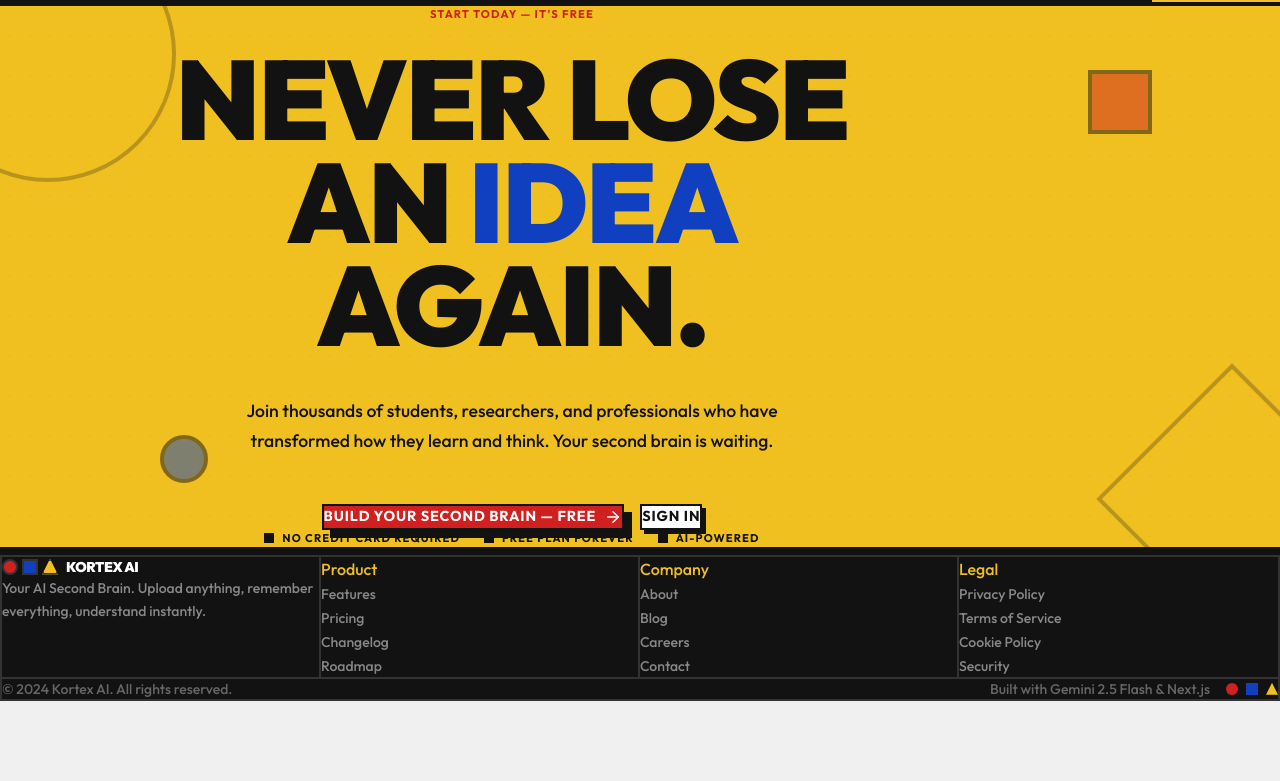
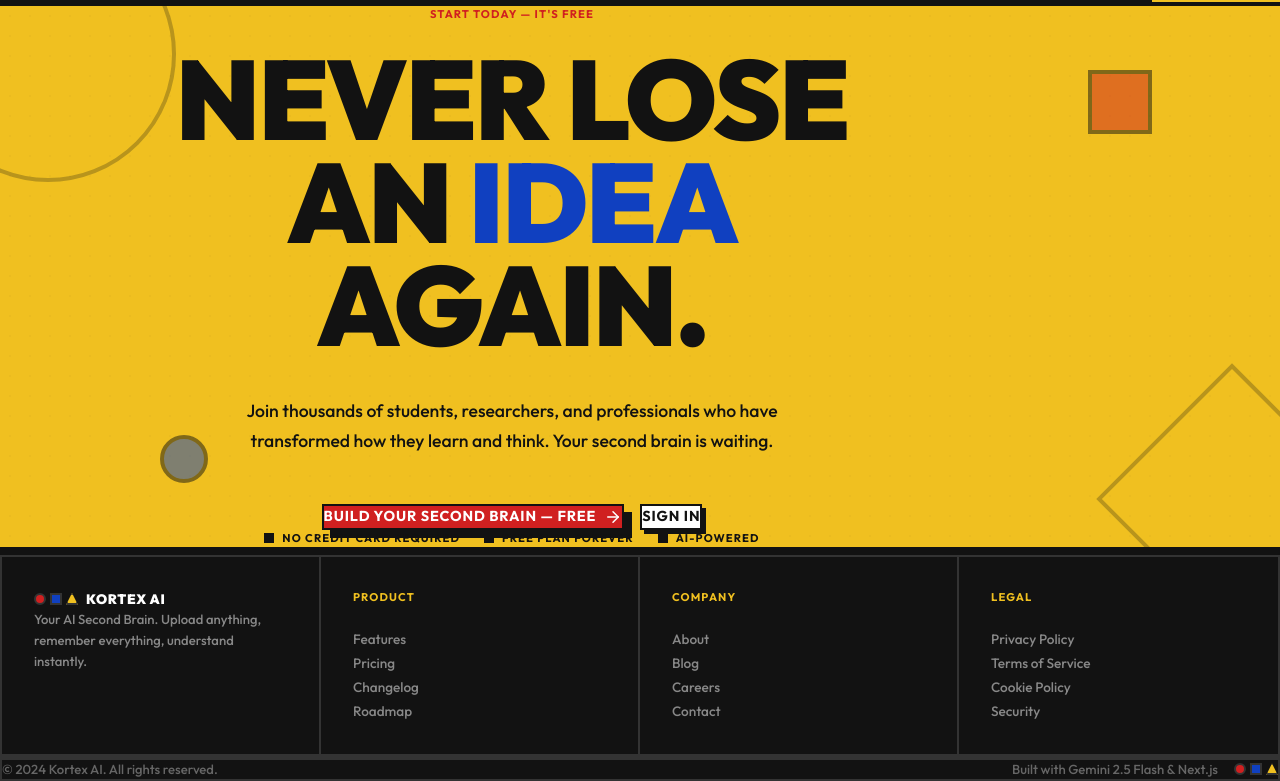
Before and after one commit to COZYkrish/KORTEX-AI-Personal-Knowledge-Assistant-AI-Second-Brain, a Next.js app: page / in a window 1280 px wide. Shown: the part 4471-5252 px from the top of the page. Before the commit the page ends 5172 px from the top, so only its background shows below. Built offline with nearby package versions, Linux system fonts and the light colour scheme; no server answers.

Commit message:
fixing the auth pages and dashboard components with the same inline-style approach

```diff
--- a/app/(auth)/sign-in/[[...sign-in]]/page.tsx
+++ b/app/(auth)/sign-in/[[...sign-in]]/page.tsx
@@ -1,44 +1,47 @@
 import { SignIn } from "@clerk/nextjs";
+import { B } from "@/lib/bauhaus";
 
 export default function SignInPage() {
   return (
-    <div className="min-h-screen w-full flex items-center justify-center bg-[#F0F0F0] relative overflow-hidden bg-dot-grid">
-      {/* Decorative geometric shapes */}
-      <div className="absolute top-8 left-8 w-32 h-32 bg-[#D02020] border-4 border-[#121212] opacity-30" />
-      <div className="absolute bottom-8 right-8 w-24 h-24 rounded-full bg-[#1040C0] border-4 border-[#121212] opacity-30" />
+    <div
+      className="min-h-screen w-full flex items-center justify-center relative overflow-hidden bg-dot-grid"
+      style={{ background: B.CANVAS }}
+    >
+      {/* Geometric decorations */}
+      <div style={{ position: "absolute", top: 32, left: 32, width: 120, height: 120, background: B.RED,    border: B.border4, opacity: 0.25 }} />
+      <div style={{ position: "absolute", bottom: 32, right: 32, width: 96, height: 96, borderRadius: "50%", background: B.BLUE, border: B.border4, opacity: 0.25 }} />
+      <div style={{ position: "absolute", top: "33%", right: 64, width: 72, height: 72, background: B.YELLOW, border: B.border4, opacity: 0.35, transform: "rotate(45deg)" }} />
+
+      {/* Card */}
       <div
-        className="absolute top-1/3 right-16 w-20 h-20 bg-[#F0C020] border-4 border-[#121212] opacity-40"
-        style={{ transform: "rotate(45deg)" }}
-      />
-
-      {/* Main Card */}
-      <div className="relative z-10 w-full max-w-md bg-white border-4 border-[#121212] shadow-hard-lg mx-4">
-        {/* Card Header — Color blocked */}
-        <div className="bg-[#1040C0] border-b-4 border-[#121212] p-8">
+        className="relative z-10 w-full mx-4"
+        style={{ maxWidth: 440, background: "white", border: B.border4, boxShadow: "8px 8px 0px 0px #121212" }}
+      >
+        {/* Blue header */}
+        <div style={{ background: B.BLUE, borderBottom: B.border4, padding: "2rem" }}>
           {/* Logo */}
           <div className="flex items-center gap-2 mb-6">
             <div className="flex items-center gap-1">
-              <div className="w-4 h-4 rounded-full bg-[#D02020] border-2 border-white" />
-              <div className="w-4 h-4 bg-white border-2 border-white" />
-              <div
-                className="w-4 h-4 bg-[#F0C020] border-2 border-white"
-                style={{ clipPath: "polygon(50% 0%, 0% 100%, 100% 100%)" }}
-              />
+              <div style={{ width: 12, height: 12, borderRadius: "50%", background: B.RED,    border: "2px solid white" }} />
+              <div style={{ width: 12, height: 12,                       background: "white",  border: "2px solid white" }} />
+              <div style={{ width: 12, height: 12,                       background: B.YELLOW, border: "2px solid white", clipPath: "polygon(50% 0%, 0% 100%, 100% 100%)" }} />
             </div>
-            <span className="font-black uppercase text-white text-sm tracking-tight">Kortex AI</span>
+            <span style={{ fontFamily: "'Outfit', system-ui, sans-serif", fontWeight: 900, textTransform: "uppercase" as const, color: "white", fontSize: "0.85rem", letterSpacing: "0.05em" }}>
+              Kortex AI
+            </span>
           </div>
-          <h1 className="font-display text-4xl text-white" style={{ lineHeight: "0.92" }}>
+          <h1 style={{ fontFamily: "'Outfit', system-ui, sans-serif", fontWeight: 900, textTransform: "uppercase" as const, fontSize: "2.8rem", color: "white", lineHeight: 0.92, letterSpacing: "-0.02em" }}>
             Welcome
             <br />
             Back.
           </h1>
-          <p className="text-white opacity-70 mt-3 font-medium text-sm">
+          <p style={{ fontFamily: "'Outfit', system-ui, sans-serif", fontWeight: 500, fontSize: "0.9rem", color: "rgba(255,255,255,0.75)", marginTop: 12 }}>
             Sign in to access your second brain
           </p>
         </div>
 
-        {/* Clerk Form */}
-        <div className="p-8">
+        {/* Clerk form */}
+        <div style={{ padding: "2rem" }}>
           <SignIn
             fallbackRedirectUrl="/dashboard"
             signUpUrl="/sign-up"
@@ -49,20 +52,15 @@
                 headerTitle: "hidden",
                 headerSubtitle: "hidden",
                 logoBox: "hidden",
-                socialButtonsBlockButton: "bg-[#F0F0F0] text-[#121212] hover:bg-[#e0e0e0] border-2 border-[#121212] transition-colors duration-200 rounded-none font-bold uppercase tracking-wider text-sm shadow-[2px_2px_0px_0px_#121212] active:translate-x-[2px] active:translate-y-[2px] active:shadow-none",
-                socialButtonsBlockButtonText: "font-bold uppercase tracking-wider text-[#121212]",
+                socialButtonsBlockButton: `bg-[#F0F0F0] text-[#121212] hover:bg-[#e0e0e0] border-2 border-[#121212] rounded-none font-bold uppercase tracking-wider text-xs`,
+                socialButtonsBlockButtonText: "font-bold uppercase tracking-wider",
                 dividerLine: "bg-[#e0e0e0]",
                 dividerText: "text-[#888] font-bold uppercase tracking-wider text-xs",
                 formFieldLabel: "text-[#121212] font-bold uppercase tracking-wider text-xs",
-                formFieldInput: "bg-[#F0F0F0] border-2 border-[#121212] text-[#121212] focus:border-[#1040C0] rounded-none font-medium",
-                formButtonPrimary: "bg-[#D02020] text-white hover:bg-[#b01a1a] border-2 border-[#121212] rounded-none font-black uppercase tracking-wider text-sm shadow-[4px_4px_0px_0px_#121212] active:translate-x-[2px] active:translate-y-[2px] active:shadow-none transition-all duration-150",
-                footerActionText: "text-[#888] font-medium",
-                footerActionLink: "text-[#1040C0] hover:text-[#D02020] font-black uppercase tracking-wider transition-colors",
-                identityPreviewText: "text-[#121212] font-bold",
-                identityPreviewEditButton: "text-[#1040C0] font-bold",
-                formFieldWarningText: "text-[#D02020] font-bold",
-                formFieldErrorText: "text-[#D02020] font-bold",
-                alertText: "text-[#121212] font-medium",
+                formFieldInput: "bg-[#F0F0F0] border-2 border-[#121212] text-[#121212] rounded-none font-medium",
+                formButtonPrimary: "bg-[#D02020] text-white hover:bg-[#b01a1a] border-2 border-[#121212] rounded-none font-bold uppercase tracking-wider text-xs",
+                footerActionText: "text-[#888] font-medium text-xs",
+                footerActionLink: "text-[#1040C0] font-bold uppercase tracking-wider text-xs",
               },
             }}
           />
--- a/components/landing/landing-footer.tsx
+++ b/components/landing/landing-footer.tsx
@@ -1,37 +1,42 @@
 import Link from "next/link";
+import { B } from "@/lib/bauhaus";
 
 export function LandingFooter() {
+  const geo = (
+    <div className="flex items-center gap-1">
+      <div style={{ width: 12, height: 12, borderRadius: "50%", background: B.RED,    border: "2px solid #333" }} />
+      <div style={{ width: 12, height: 12,                       background: B.BLUE,   border: "2px solid #333" }} />
+      <div style={{ width: 12, height: 12,                       background: B.YELLOW, border: "2px solid #333", clipPath: "polygon(50% 0%, 0% 100%, 100% 100%)" }} />
+    </div>
+  );
+
   return (
-    <footer className="bg-[#121212] border-t-4 border-[#121212] py-16 px-6">
+    <footer style={{ background: B.BLACK, borderTop: `4px solid ${B.BLACK}` }}>
       <div className="max-w-7xl mx-auto">
-        {/* Top section */}
-        <div className="grid grid-cols-1 md:grid-cols-4 gap-0 border-2 border-[#333] mb-0">
+        {/* Top grid */}
+        <div className="grid grid-cols-1 md:grid-cols-4" style={{ border: "2px solid #333" }}>
           {/* Brand */}
-          <div className="p-8 border-b-2 md:border-b-0 md:border-r-2 border-[#333]">
-            {/* Geometric logo */}
+          <div style={{ padding: "2rem", borderRight: "2px solid #333", borderBottom: "2px solid #333" }}>
             <div className="flex items-center gap-2 mb-4">
-              <div className="flex items-center gap-1">
-                <div className="w-4 h-4 rounded-full bg-[#D02020] border-2 border-[#333]" />
-                <div className="w-4 h-4 bg-[#1040C0] border-2 border-[#333]" />
-                <div
-                  className="w-4 h-4 bg-[#F0C020] border-2 border-[#333]"
-                  style={{ clipPath: "polygon(50% 0%, 0% 100%, 100% 100%)" }}
-                />
-              </div>
-              <span className="font-black uppercase text-white text-sm tracking-tight">Kortex AI</span>
+              {geo}
+              <span style={{ fontFamily: "'Outfit', system-ui, sans-serif", fontWeight: 900, textTransform: "uppercase", color: "white", fontSize: "0.85rem", letterSpacing: "0.05em" }}>
+                Kortex AI
+              </span>
             </div>
-            <p className="text-sm text-[#888] font-medium leading-relaxed">
+            <p style={{ fontFamily: "'Outfit', system-ui, sans-serif", fontWeight: 500, fontSize: "0.82rem", color: "#888", lineHeight: 1.6 }}>
               Your AI Second Brain. Upload anything, remember everything, understand instantly.
             </p>
           </div>
 
           {/* Product */}
-          <div className="p-8 border-b-2 md:border-b-0 md:border-r-2 border-[#333]">
-            <h4 className="font-label text-[#F0C020] mb-5">Product</h4>
+          <div style={{ padding: "2rem", borderRight: "2px solid #333", borderBottom: "2px solid #333" }}>
+            <h4 style={{ fontFamily: "'Outfit', system-ui, sans-serif", fontWeight: 700, textTransform: "uppercase", letterSpacing: "0.1em", fontSize: "0.7rem", color: B.YELLOW, marginBottom: 20 }}>Product</h4>
             <ul className="space-y-3">
               {["Features", "Pricing", "Changelog", "Roadmap"].map((link) => (
                 <li key={link}>
-                  <a href="#" className="text-sm text-[#888] hover:text-white font-medium transition-colors duration-200">
+                  <a href="#" style={{ fontFamily: "'Outfit', system-ui, sans-serif", fontWeight: 500, fontSize: "0.85rem", color: "#888", textDecoration: "none", transition: "color 0.2s" }}
+                    onMouseEnter={(e) => (e.currentTarget.style.color = "white")}
+                    onMouseLeave={(e) => (e.currentTarget.style.color = "#888")}>
                     {link}
                   </a>
                 </li>
@@ -40,12 +45,14 @@
           </div>
 
           {/* Company */}
-          <div className="p-8 border-b-2 md:border-b-0 md:border-r-2 border-[#333]">
-            <h4 className="font-label text-[#F0C020] mb-5">Company</h4>
+          <div style={{ padding: "2rem", borderRight: "2px solid #333", borderBottom: "2px solid #333" }}>
+            <h4 style={{ fontFamily: "'Outfit', system-ui, sans-serif", fontWeight: 700, textTransform: "uppercase", letterSpacing: "0.1em", fontSize: "0.7rem", color: B.YELLOW, marginBottom: 20 }}>Company</h4>
             <ul className="space-y-3">
               {["About", "Blog", "Careers", "Contact"].map((link) => (
                 <li key={link}>
-                  <a href="#" className="text-sm text-[#888] hover:text-white font-medium transition-colors duration-200">
+                  <a href="#" style={{ fontFamily: "'Outfit', system-ui, sans-serif", fontWeight: 500, fontSize: "0.85rem", color: "#888", textDecoration: "none", transition: "color 0.2s" }}
+                    onMouseEnter={(e) => (e.currentTarget.style.color = "white")}
+                    onMouseLeave={(e) => (e.currentTarget.style.color = "#888")}>
                     {link}
                   </a>
                 </li>
@@ -54,12 +61,14 @@
           </div>
 
           {/* Legal */}
-          <div className="p-8">
-            <h4 className="font-label text-[#F0C020] mb-5">Legal</h4>
+          <div style={{ padding: "2rem", borderBottom: "2px solid #333" }}>
+            <h4 style={{ fontFamily: "'Outfit', system-ui, sans-serif", fontWeight: 700, textTransform: "uppercase", letterSpacing: "0.1em", fontSize: "0.7rem", color: B.YELLOW, marginBottom: 20 }}>Legal</h4>
             <ul className="space-y-3">
               {["Privacy Policy", "Terms of Service", "Cookie Policy", "Security"].map((link) => (
                 <li key={link}>
-                  <a href="#" className="text-sm text-[#888] hover:text-white font-medium transition-colors duration-200">
+                  <a href="#" style={{ fontFamily: "'Outfit', system-ui, sans-serif", fontWeight: 500, fontSize: "0.85rem", color: "#888", textDecoration: "none", transition: "color 0.2s" }}
+                    onMouseEnter={(e) => (e.currentTarget.style.color = "white")}
+                    onMouseLeave={(e) => (e.currentTarget.style.color = "#888")}>
                     {link}
                   </a>
                 </li>
@@ -69,17 +78,15 @@
         </div>
 
         {/* Bottom bar */}
-        <div className="border-2 border-t-0 border-[#333] flex flex-col md:flex-row items-center justify-between px-8 py-5 gap-4">
-          <span className="text-sm text-[#666] font-medium">
+        <div className="flex flex-col md:flex-row items-center justify-between px-8 py-5 gap-4" style={{ borderTop: "2px solid #333", borderLeft: "2px solid #333", borderRight: "2px solid #333", borderBottom: "2px solid #333" }}>
+          <span style={{ fontFamily: "'Outfit', system-ui, sans-serif", fontWeight: 500, fontSize: "0.82rem", color: "#666" }}>
             © 2024 Kortex AI. All rights reserved.
           </span>
           <div className="flex items-center gap-4">
-            <span className="text-sm text-[#666] font-medium">Built with Gemini 2.5 Flash & Next.js</span>
-            <div className="flex gap-2">
-              <div className="w-3 h-3 rounded-full bg-[#D02020]" />
-              <div className="w-3 h-3 bg-[#1040C0]" />
-              <div className="w-3 h-3 bg-[#F0C020]" style={{ clipPath: "polygon(50% 0%, 0% 100%, 100% 100%)" }} />
-            </div>
+            <span style={{ fontFamily: "'Outfit', system-ui, sans-serif", fontWeight: 500, fontSize: "0.82rem", color: "#666" }}>
+              Built with Gemini 2.5 Flash & Next.js
+            </span>
+            {geo}
           </div>
         </div>
       </div>
```
